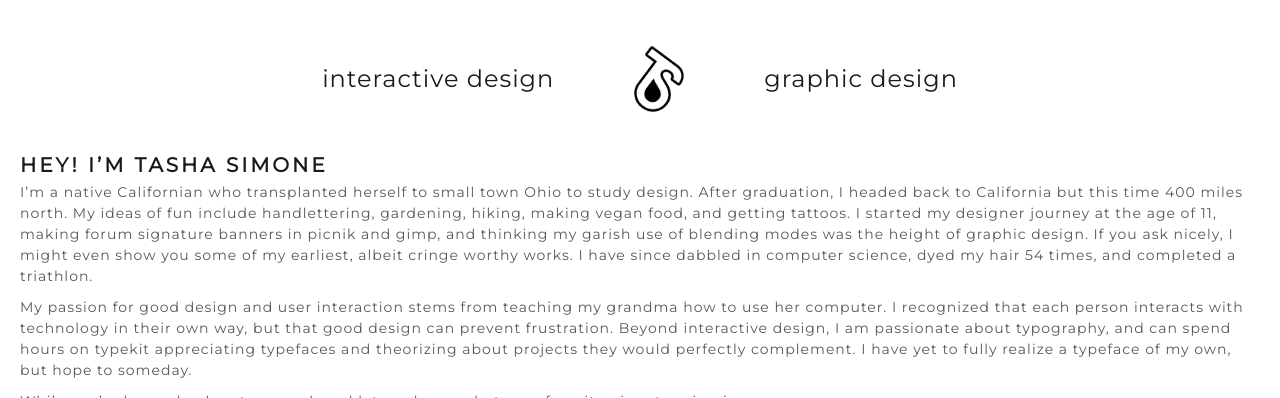
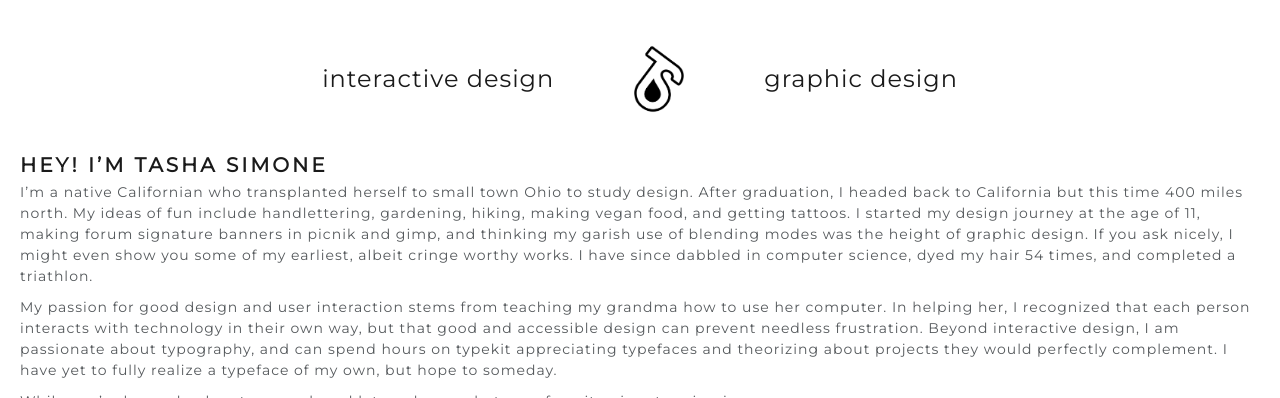
Before and after one commit to tashasimone/tashasimone, a Jekyll site: the page built from about.md, in a window 1280 px wide and 900 px high, cut to the strip 0-398 px from the top of the window. Built offline with Jekyll 4.4.1, drawn with Linux system fonts in a browser that asks for light colours; nearby versions of some CDN libraries; our own code applies the rules of GitHub Pages for plain Markdown files.

Commit message:
update about

```diff
--- a/about.md
+++ b/about.md
@@ -4,9 +4,9 @@ layout: default
 
 # hey! i'm tasha simone
 
-I'm a native Californian who transplanted herself to small town Ohio to study design. After graduation, I headed back to California but this time 400 miles north. My ideas of fun include handlettering, gardening, hiking, making vegan food, and getting tattoos. I started my designer journey at the age of 11, making forum signature banners in picnik and gimp, and thinking my garish use of blending modes was the height of graphic design. If you ask nicely, I might even show you some of my earliest, albeit cringe worthy works. I have since dabbled in computer science, dyed my hair 54 times, and completed a triathlon.
+I'm a native Californian who transplanted herself to small town Ohio to study design. After graduation, I headed back to California but this time 400 miles north. My ideas of fun include handlettering, gardening, hiking, making vegan food, and getting tattoos. I started my design journey at the age of 11, making forum signature banners in picnik and gimp, and thinking my garish use of blending modes was the height of graphic design. If you ask nicely, I might even show you some of my earliest, albeit cringe worthy works. I have since dabbled in computer science, dyed my hair 54 times, and completed a triathlon.
 
-My passion for good design and user interaction stems from teaching my grandma how to use her computer. I recognized that each person interacts with technology in their own way, but that good design can prevent frustration. Beyond interactive design, I am passionate about typography, and can spend hours on typekit appreciating typefaces and theorizing about projects they would perfectly complement. I have yet to fully realize a typeface of my own, but hope to someday.
+My passion for good design and user interaction stems from teaching my grandma how to use her computer. In helping her, I recognized that each person interacts with technology in their own way, but that good and accessible design can prevent needless frustration. Beyond interactive design, I am passionate about typography, and can spend hours on typekit appreciating typefaces and theorizing about projects they would perfectly complement. I have yet to fully realize a typeface of my own, but hope to someday.
 
 While you're here, check out my work and let me know what your favorite pizza topping is.
 
```
